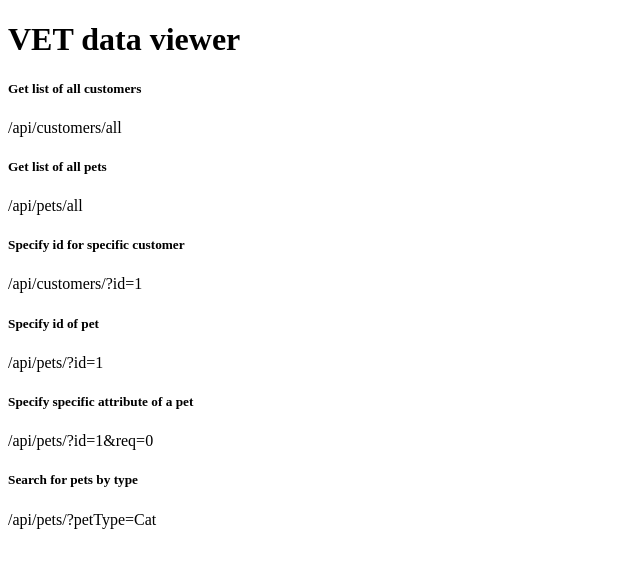
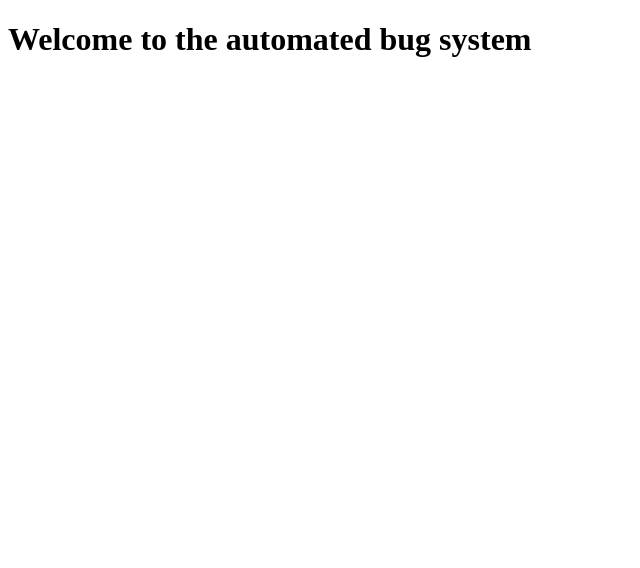
Before and after one commit to AhsanM786/BugAPI, a Flask app: page / in a window 1280 px wide. Shown: the top 568 px of the page, without its empty margins (0-640 px from the left). Run offline with Flask 2, Linux system fonts and the light colour scheme.

Commit message:
index update

```diff
--- a/templates/index.html
+++ b/templates/index.html
@@ -1,21 +1,9 @@
 <!doctype html>
 <head>
-    <title>Vet API test</title>
+    <title>Bug system</title>
 </head>
 <html>
    <body>
-      <h1>VET data viewer</h1>
-<h5>Get list of all customers</h5>
-<p>/api/customers/all</p>
-<h5>Get list of all pets</h5>
-<p>/api/pets/all</p>
-<h5>Specify id for specific customer</h5>
-<p>/api/customers/?id=1</p>
-<h5>Specify id of pet</h5>
-<p>/api/pets/?id=1</p>
-<h5>Specify specific attribute of a pet</h5>
-<p>/api/pets/?id=1&req=0</p>
-<h5>Search for pets by type</h5>
-<p>/api/pets/?petType=Cat</p>
+      <h1>Welcome to the automated bug system</h1>
    </body>
 </html>
```
